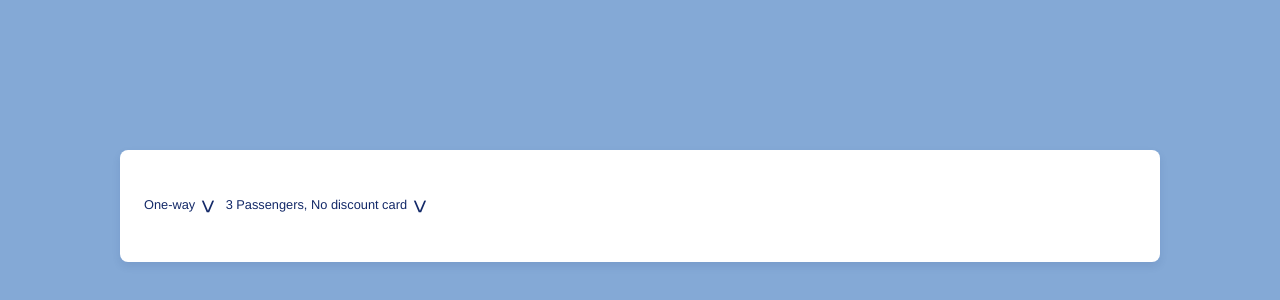
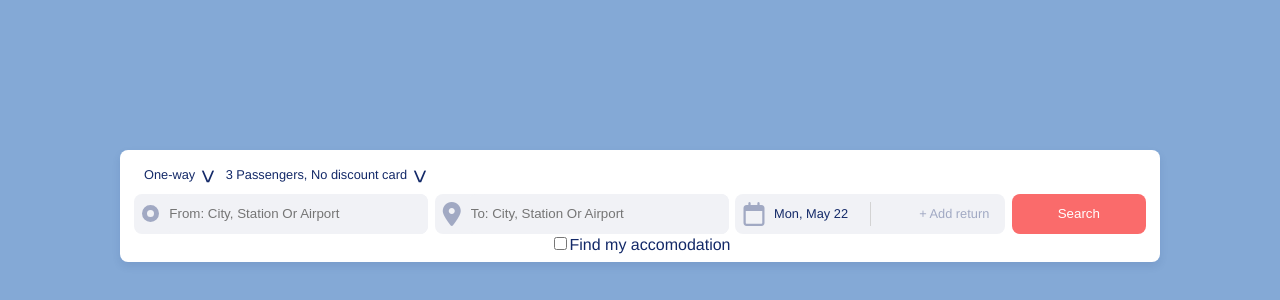
Before and after one commit to AN-Pradip/OmioClone, a React (Create React App) app: page / in a window 1280 px wide. Shown: the part 194-494 px from the top of the page. Built offline with nearby package versions, Linux system fonts and the light colour scheme.

Commit message:
Creating switch in app.tsx

```diff
--- a/src/App.tsx
+++ b/src/App.tsx
@@ -1,5 +1,6 @@
 import {TripTypeContextProvider} from "./context/TripTypeContext"
 import TopContainer from "./layout/TopContainer/TopContainer";
+import SearchForm from "./layout/SearchForm/SearchForm";
 function App() {
 
   //prevent refresh & set searched pokemon name to lower case
@@ -11,6 +12,16 @@ function App() {
     <TripTypeContextProvider>
       <form onSubmit={handleSubmit} className="Navbar-Container">
         <TopContainer />
+        <SearchForm />
+        <div className="AccomodationContainer">
+          <label className="switch">
+            <input type="checkbox" />
+            <span className="slider round"></span>
+          </label>
+          <span className="accomodationLabel">
+            Find my accomodation
+          </span>
+        </div>
       </form>
     </TripTypeContextProvider>
   );
```
